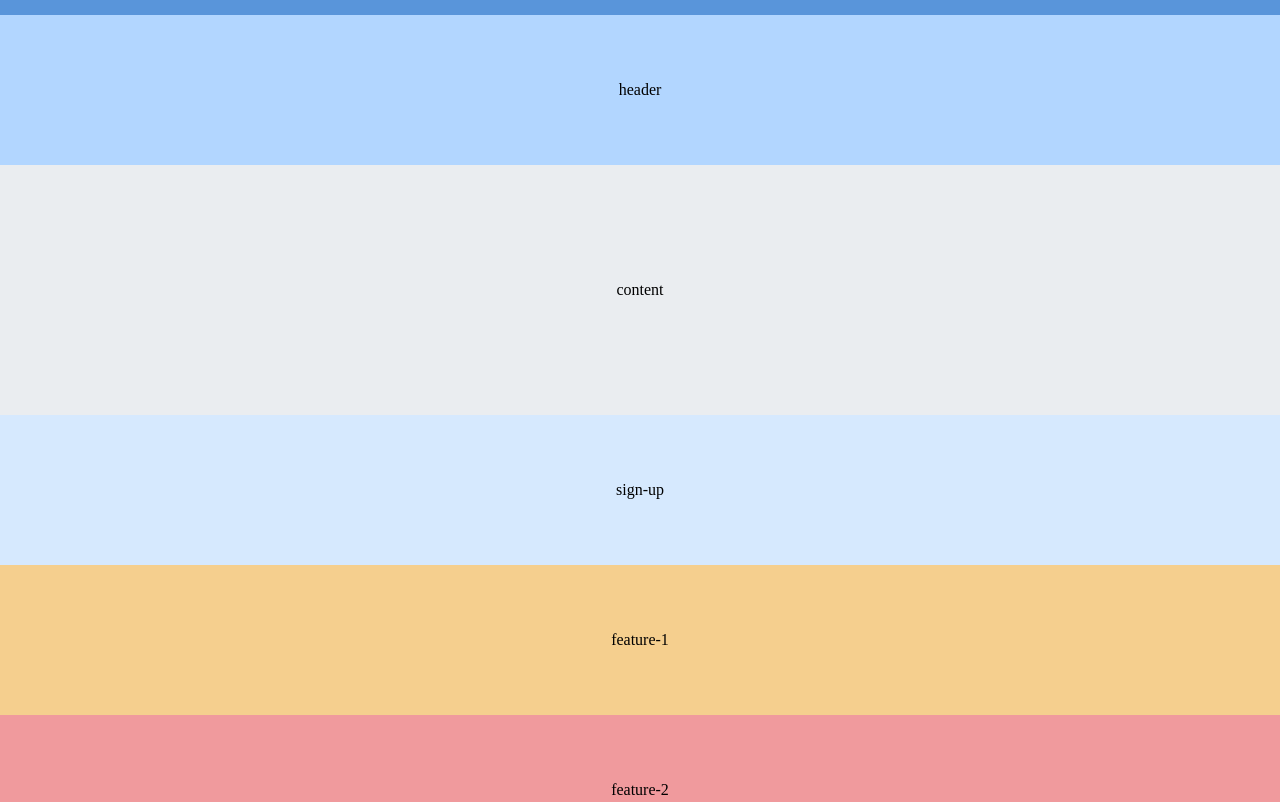
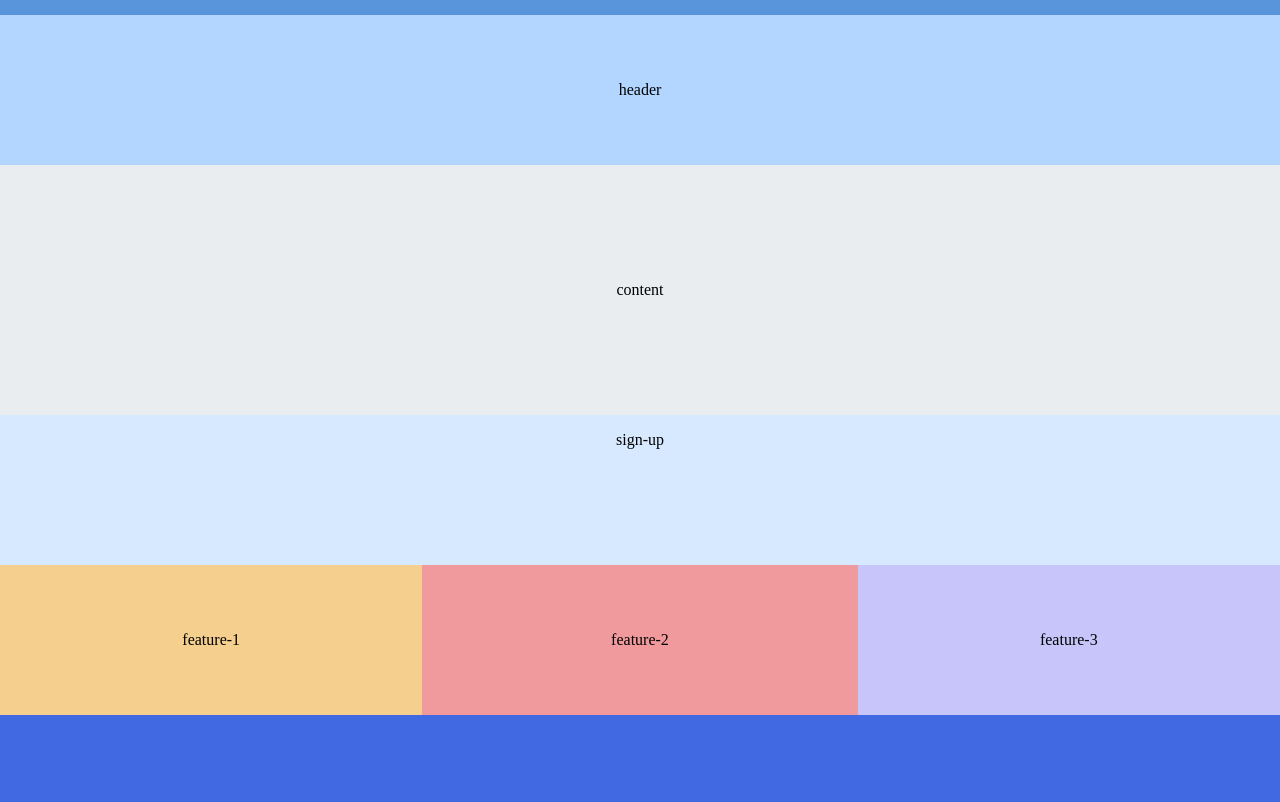
Before and after one commit to marlener87/media_queries, a plain HTML site: page index.html in a window 1280 px wide. Shown: the top 802 px of the page. Drawn offline with Linux system fonts and the light colour scheme.

Commit message:
exo 3 desktop styles

```diff
--- a/style.css
+++ b/style.css
@@ -82,4 +82,15 @@ body {
     body {
         background-color: royalblue;
     }
+    .sign-up {
+        display: grid;
+        grid-column-start: 1;
+        grid-column-end: 4;
+    }
+    .section {
+        display: grid;
+        grid-template-columns: 33% 34% 33%;
+        grid-row-start: 1;
+        grid-row-end: 4;
+    }
 }
```
Also changed, not shown: index.html (line endings or trailing spaces).
